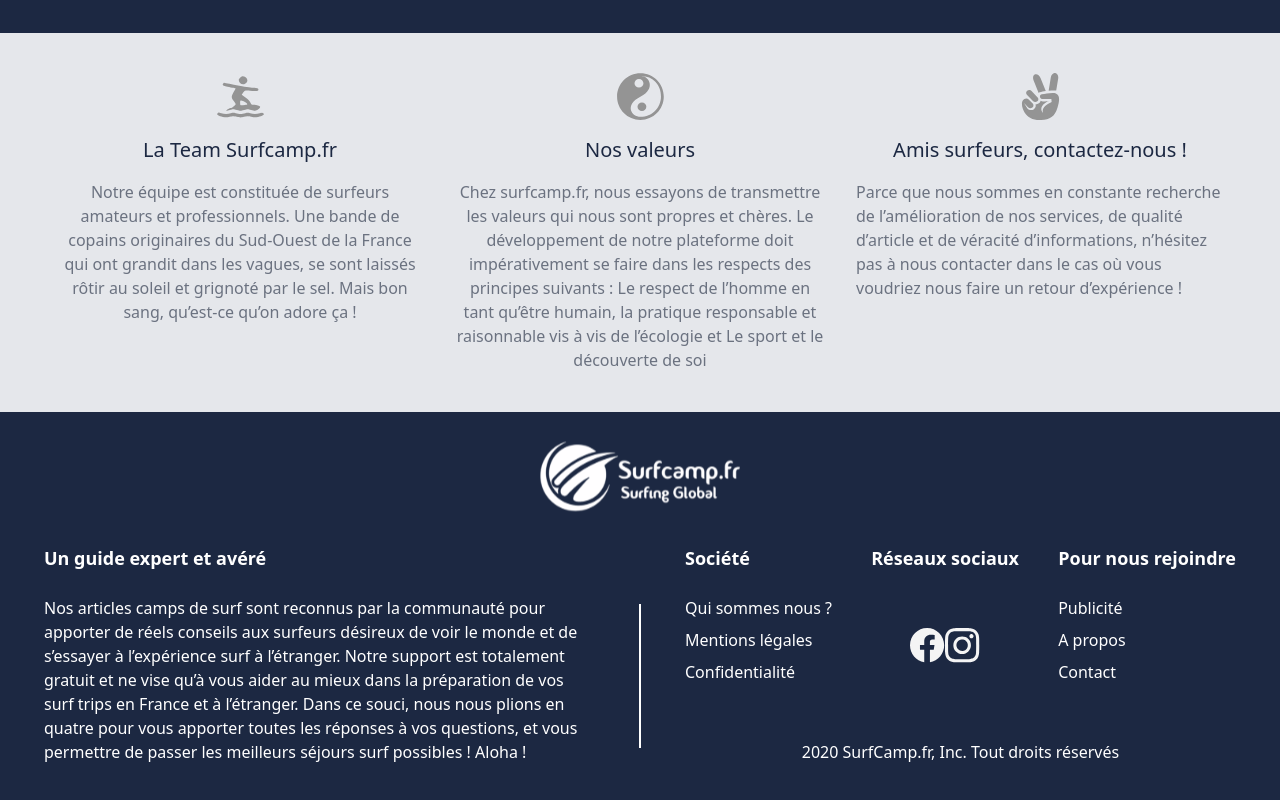
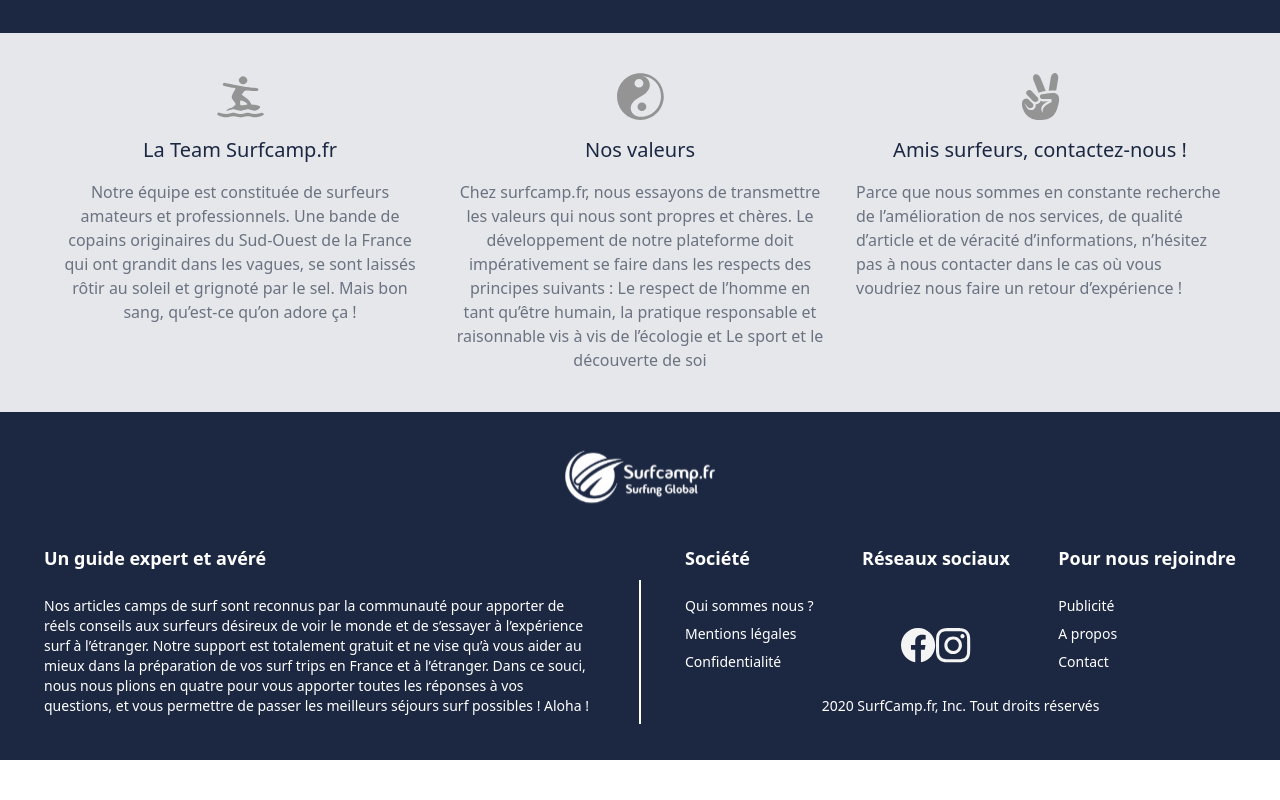
Before and after one commit to WildCodeSchool/btz-0321-p3-surfcamp, a Next.js app: page / in a window 1280 px wide. Shown: the part 2979-3779 px from the top of the page. After the commit the page ends 3739 px from the top, so only its background shows below. Built offline with nearby package versions, Linux system fonts and the light colour scheme.

Commit message:
changed police size on footer

```diff
--- a/components/Footer/Footer.tsx
+++ b/components/Footer/Footer.tsx
@@ -6,7 +6,7 @@ export default function Footer(): JSX.Element {
       <div className="w-full flex justify-center p-4">
         <Images
           src="/Images/logoSC.svg"
-          width={200}
+          width={150}
           height={100}
           alt="Logo SurfCamp"
         />
@@ -15,7 +15,7 @@ export default function Footer(): JSX.Element {
         <div className="w-full md:w-1/2 flex flex-col px-11 pb-11">
           <h3 className="mb-6 text-lg font-bold">Un guide expert et avéré</h3>
 
-          <p className="w-full">
+          <p className="w-full text-sm">
             Nos articles camps de surf sont reconnus par la communauté pour
             apporter de réels conseils aux surfeurs désireux de voir le monde et
             de s’essayer à l’expérience surf à l’étranger. Notre support est
@@ -33,13 +33,13 @@ export default function Footer(): JSX.Element {
               <h3 className="mb-6 text-lg font-bold text-center md:text-left">
                 Société
               </h3>
-              <a className="pb-2" href="/login">
+              <a className="pb-2 text-sm" href="/login">
                 Qui sommes nous ?
               </a>
-              <a className="pb-2" href="/login">
+              <a className="pb-2 text-sm" href="/login">
                 Mentions légales
               </a>
-              <a className="pb-2" href="/login">
+              <a className="pb-2 text-sm" href="/login">
                 Confidentialité
               </a>
             </div>
@@ -84,18 +84,18 @@ export default function Footer(): JSX.Element {
             </div>
             <div className="flex flex-col">
               <h3 className="mb-6 text-lg font-bold">Pour nous rejoindre</h3>
-              <a className="pb-2" href="/login">
+              <a className="pb-2 text-sm" href="/login">
                 Publicité
               </a>
-              <a className="pb-2" href="login">
+              <a className="pb-2 text-sm" href="login">
                 A propos
               </a>
-              <a className="pb-2" href="login">
+              <a className="pb-2 text-sm" href="login">
                 Contact
               </a>
             </div>
           </div>
-          <div className="flex justify-center ">
+          <div className="flex justify-center text-sm">
             <p>2020 SurfCamp.fr, Inc. Tout droits réservés</p>
           </div>
         </div>
--- a/pages/index.tsx
+++ b/pages/index.tsx
@@ -7,8 +7,6 @@ import Value from "../components/value/Value";
 import SliderMobile from "../components/slider/sliderMobile";
 import SliderDesktop from "../components/slider/sliderDesktop";
 
-// import bgDesktop from "../public/surfbgdesktop.webp";
-// import bgMobile from "../public/surfbgmobile.webp";
 import imgContact from "../public/imgcontact.jpg";
 
 const hostButton = { inputbutton: "DEVENIR HÔTE" };
```
